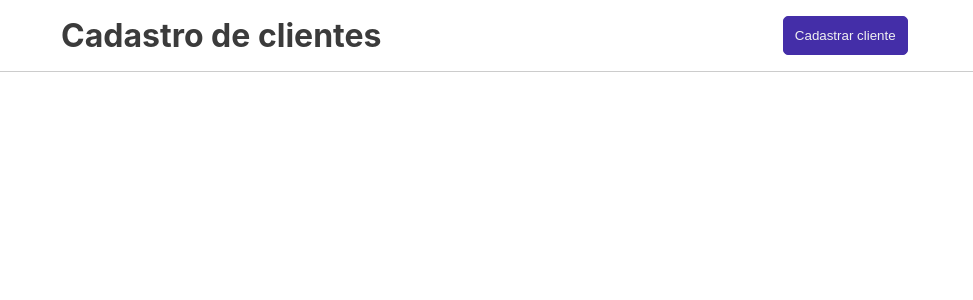
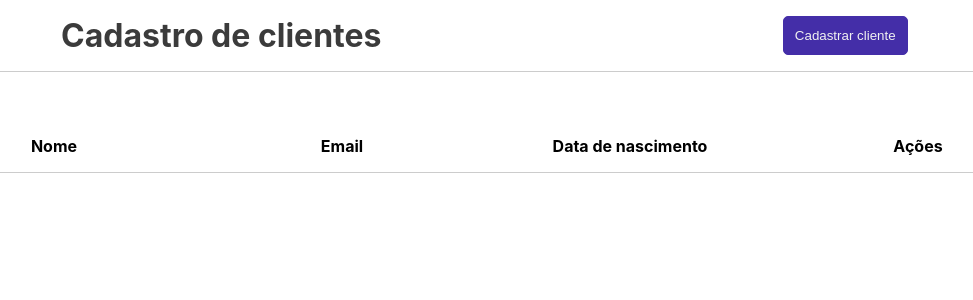
Before and after one commit to amandadeogr/CRUD-with-react, a React (Create React App) app: page / in a window 1280 px wide. Shown: the top 300 px of the page, without its empty margins (154-1127 px from the left). Built offline with nearby package versions, Linux system fonts and the light colour scheme.

Commit message:
render Table component

```diff
--- a/src/App.js
+++ b/src/App.js
@@ -1,12 +1,14 @@
 import './App.css';
 import Header from './components/Header';
 import Modal from './components/Modal';
+import Table from './components/Table';
 
 function App() {
   return (
     <div className="App">
       <Header />
       <Modal />
+      <Table />
     </div>
   );
 }
```
